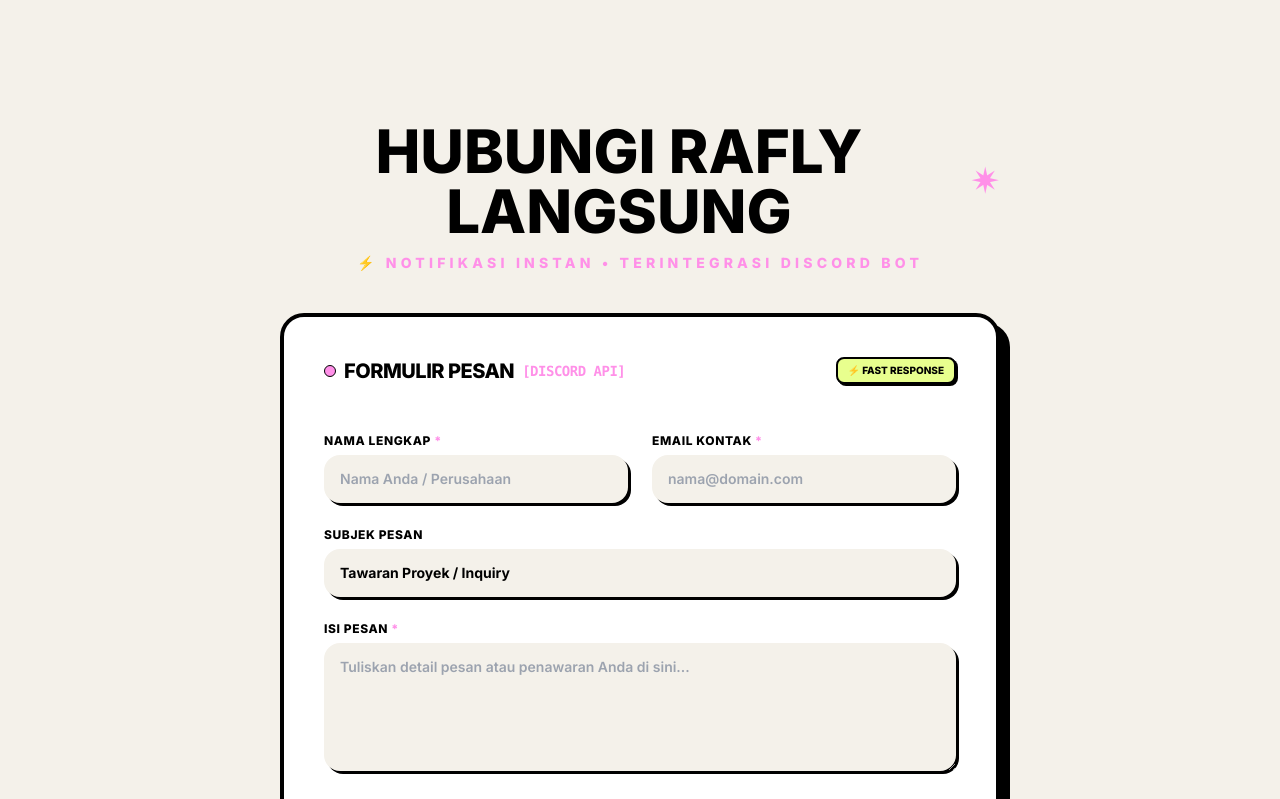
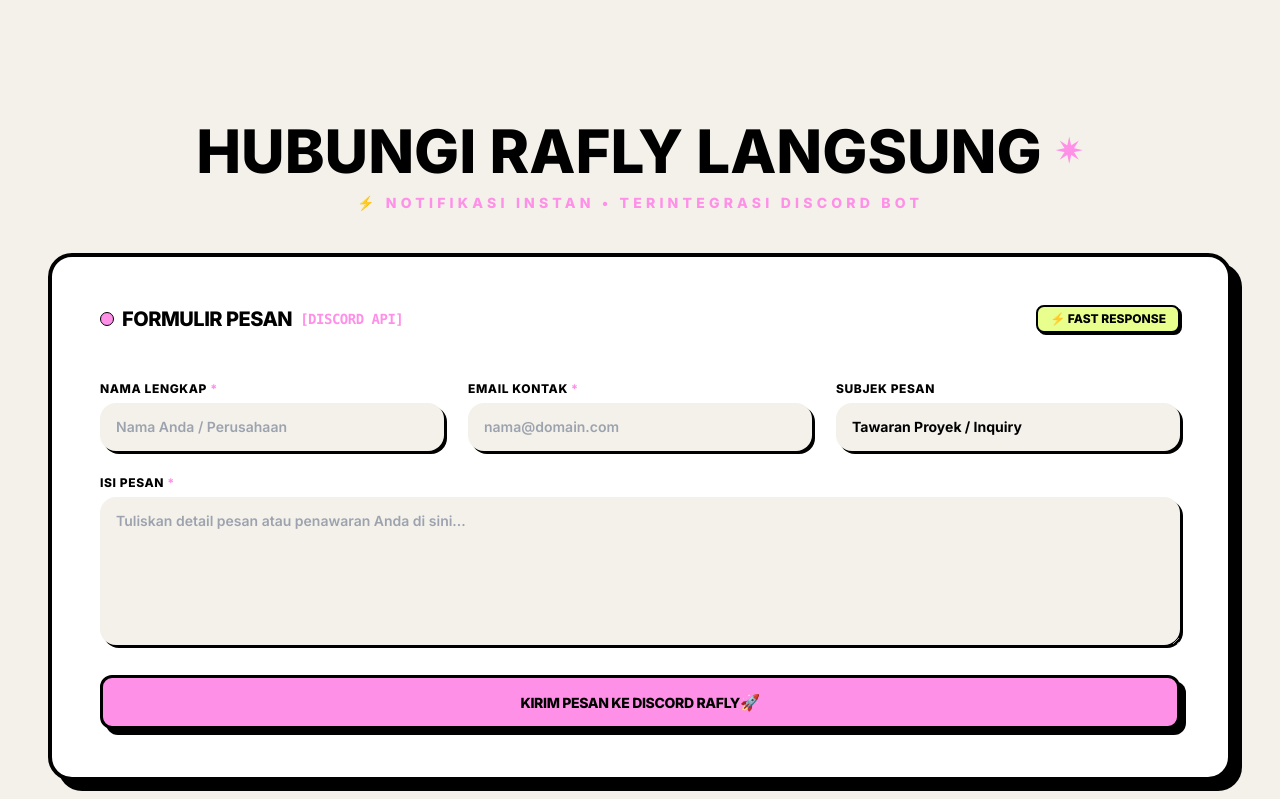
Before and after one commit to Apewww/portofolio-tailwind, a React (Create React App) app: page / in a window 1280 px wide. Shown: the part 7100-7899 px from the top of the page. Built offline with nearby package versions, Linux system fonts and the light colour scheme; no server answers.

Commit message:
style: stretch contact section form width to full content layout

```diff
--- a/src/components/ContactSection.jsx
+++ b/src/components/ContactSection.jsx
@@ -54,7 +54,7 @@ export default function ContactSection() {
   };
 
   return (
-    <div id="contact" className="mt-40 mb-24 max-w-3xl mx-auto px-4 sm:px-6">
+    <div id="contact" className="mt-40 mb-24 w-full">
       {/* Section Header */}
       <div className="flex flex-col items-center justify-center gap-3 mb-10 text-center">
         <h2 className="text-4xl sm:text-5xl md:text-6xl font-black uppercase flex items-center gap-3">
@@ -65,9 +65,9 @@ export default function ContactSection() {
         </p>
       </div>
 
-      {/* Main Single Form Card */}
+      {/* Main Stretched Form Card */}
       <motion.div
-        className="bg-white border-4 border-black shadow-[10px_10px_0px_0px_rgba(0,0,0,1)] rounded-3xl p-6 sm:p-10 relative overflow-hidden"
+        className="w-full bg-white border-4 border-black shadow-[10px_10px_0px_0px_rgba(0,0,0,1)] rounded-3xl p-6 sm:p-10 md:p-12 relative overflow-hidden"
         initial={{ opacity: 0, y: 30 }}
         whileInView={{ opacity: 1, y: 0 }}
         transition={{ duration: 0.6 }}
@@ -75,12 +75,12 @@ export default function ContactSection() {
         {/* Form Card Header Bar */}
         <div className="flex flex-wrap items-center justify-between gap-3 border-b-3 border-black pb-4 mb-8">
           <div className="flex items-center gap-2">
-            <span className="w-3 h-3 rounded-full bg-nb-pink border border-black inline-block"></span>
+            <span className="w-3.5 h-3.5 rounded-full bg-nb-pink border border-black inline-block"></span>
             <h3 className="font-black text-lg sm:text-xl uppercase tracking-tight text-black flex items-center gap-2">
               Formulir Pesan <span className="text-nb-pink font-mono text-xs sm:text-sm">[DISCORD API]</span>
             </h3>
           </div>
-          <span className="text-[10px] font-black uppercase bg-nb-yellow text-black border-2 border-black px-2.5 py-1 rounded-lg shadow-[2px_2px_0px_0px_rgba(0,0,0,1)]">
+          <span className="text-[10px] sm:text-xs font-black uppercase bg-nb-yellow text-black border-2 border-black px-3 py-1 rounded-lg shadow-[2px_2px_0px_0px_rgba(0,0,0,1)]">
             ⚡ FAST RESPONSE
           </span>
         </div>
@@ -101,7 +101,7 @@ export default function ContactSection() {
         )}
 
         <form onSubmit={handleSubmit} className="space-y-6">
-          <div className="grid grid-cols-1 sm:grid-cols-2 gap-6">
+          <div className="grid grid-cols-1 md:grid-cols-3 gap-6">
             <div>
               <label className="block text-xs font-black uppercase mb-1.5 text-black tracking-wider">
                 Nama Lengkap <span className="text-nb-pink">*</span>
@@ -130,8 +130,6 @@ export default function ContactSection() {
                 className="w-full px-4 py-3.5 border-3 border-black rounded-2xl text-xs sm:text-sm font-bold bg-nb-cream focus:bg-white focus:outline-none focus:ring-2 focus:ring-nb-pink transition-all shadow-[3px_3px_0px_0px_rgba(0,0,0,1)] focus:shadow-[4px_4px_0px_0px_rgba(0,0,0,1)] placeholder:text-gray-400 placeholder:font-semibold"
               />
             </div>
-          </div>
-
             <div>
               <label className="block text-xs font-black uppercase mb-1.5 text-black tracking-wider">
                 Subjek Pesan
@@ -145,6 +143,7 @@ export default function ContactSection() {
                 className="w-full px-4 py-3.5 border-3 border-black rounded-2xl text-xs sm:text-sm font-bold bg-nb-cream focus:bg-white focus:outline-none focus:ring-2 focus:ring-nb-pink transition-all shadow-[3px_3px_0px_0px_rgba(0,0,0,1)] focus:shadow-[4px_4px_0px_0px_rgba(0,0,0,1)] placeholder:text-gray-400 placeholder:font-semibold"
               />
             </div>
+          </div>
 
           <div>
             <label className="block text-xs font-black uppercase mb-1.5 text-black tracking-wider">
@@ -152,12 +151,12 @@ export default function ContactSection() {
             </label>
             <textarea
               name="message"
-              rows={5}
+              rows={6}
               value={formData.message}
               onChange={handleChange}
               placeholder="Tuliskan detail pesan atau penawaran Anda di sini..."
               required
-              className="w-full px-4 py-3.5 border-3 border-black rounded-2xl text-xs sm:text-sm font-bold bg-nb-cream focus:bg-white focus:outline-none focus:ring-2 focus:ring-nb-pink transition-all shadow-[3px_3px_0px_0px_rgba(0,0,0,1)] focus:shadow-[4px_4px_0px_0px_rgba(0,0,0,1)] placeholder:text-gray-400 placeholder:font-semibold resize-y min-h-[120px]"
+              className="w-full px-4 py-3.5 border-3 border-black rounded-2xl text-xs sm:text-sm font-bold bg-nb-cream focus:bg-white focus:outline-none focus:ring-2 focus:ring-nb-pink transition-all shadow-[3px_3px_0px_0px_rgba(0,0,0,1)] focus:shadow-[4px_4px_0px_0px_rgba(0,0,0,1)] placeholder:text-gray-400 placeholder:font-semibold resize-y min-h-[140px]"
             />
           </div>
 
```
Lines whose indentation alone changed are shown as unchanged.
